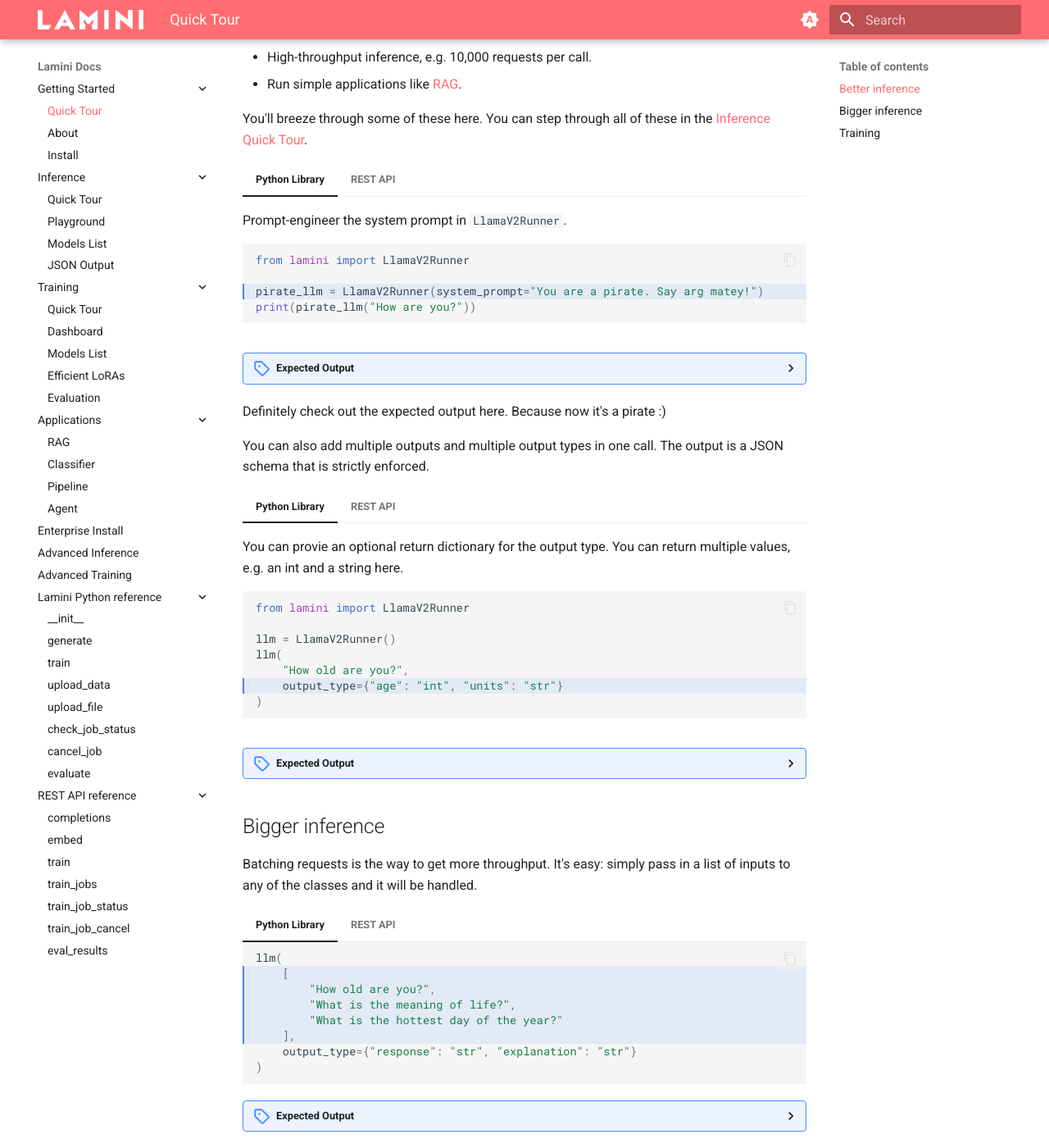
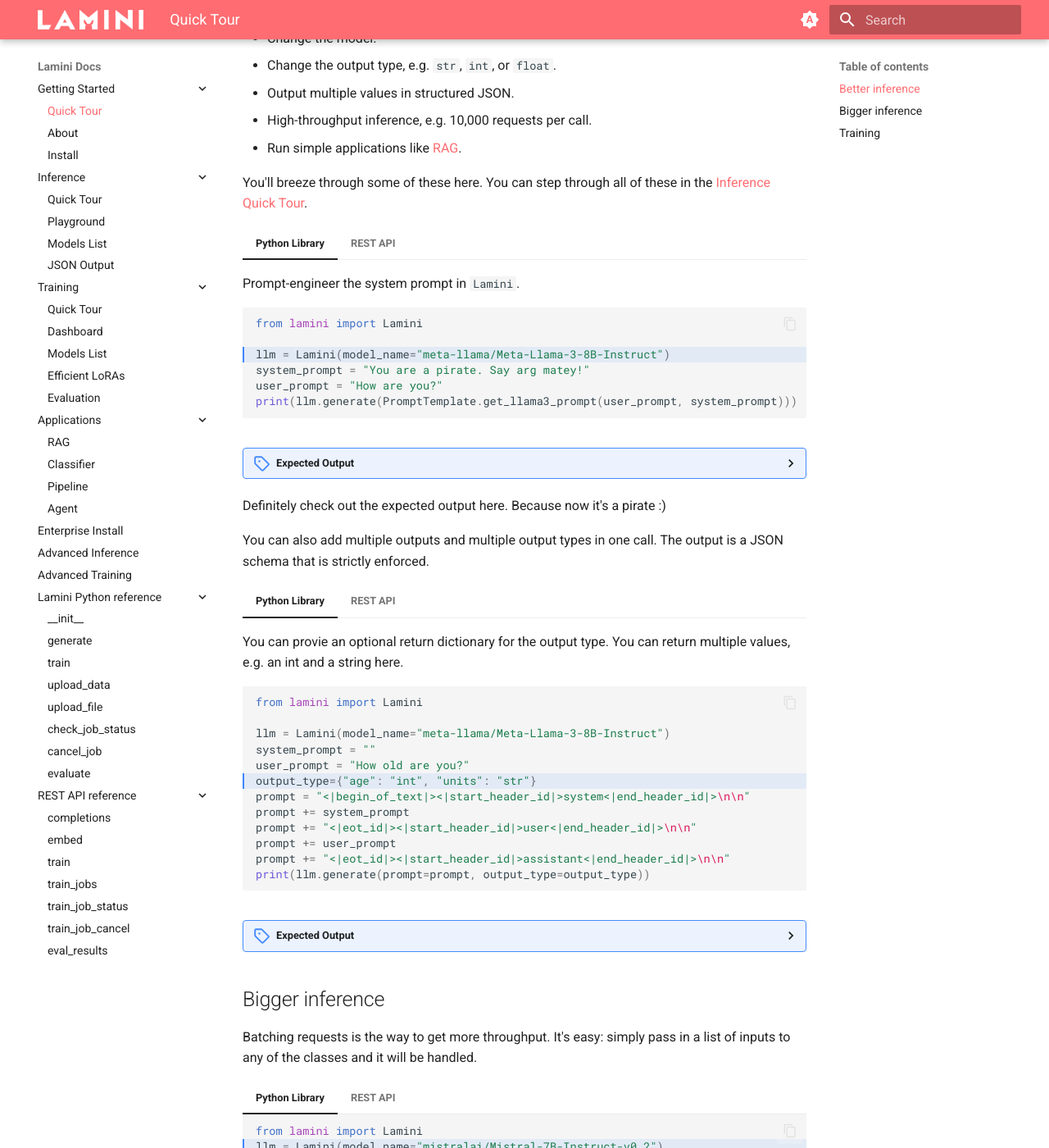
Before and after one commit to lamini-ai/lamini-ai.github.io, an MkDocs documentation site: the page built from docs/index.md, in a window 1280 px wide and 1400 px high, scrolled down 1007 px. Shown: the whole window at 82% size. Built offline with MkDocs 1.6.1 and Material for MkDocs 9.7.7, drawn with Linux system fonts in a browser that asks for light colours; some of the changed text lies outside the part shown.

Commit message:
Updates: (1) Llama 2 to Llama 3, (2) Runner to Lamini

````diff
--- a/docs/index.md
+++ b/docs/index.md
@@ -17,18 +17,34 @@
 
     ```python
     import lamini
+    from prompt_template import PromptTemplate
 
     lamini.api_key = "<YOUR-LAMINI-API-KEY>"
 
-    llm = lamini.LlamaV2Runner()
-    print(llm("How are you?"))
+    llm = Lamini(class_name="meta-llama/Meta-Llama-3-8B-Instruct")
+    print(llm.generate(PromptTemplate.get_llama3_prompt("How are you?")))
     ```
 
     <details>
+    <summary>prompt_template.py</summary>
+        ```
+        llama3_header = "<|begin_of_text|><|start_header_id|>system<|end_header_id|>\n\n"
+        llama3_middle = "<|eot_id|><|start_header_id|>user<|end_header_id|>\n\n"
+        llama3_footer = "<|eot_id|><|start_header_id|>assistant<|end_header_id|>\n\n"
+
+        class PromptTemplate:
+
+        @staticmethod
+        def get_llama3_prompt(user_prompt, system_prompt=" "):
+            return llama3_header + system_prompt + llama3_middle + user_prompt + llama3_footer
+        ```
+    </details>
+
+    <details>
     <summary>Expected Output</summary>
-
-        "Hello! I'm just an AI, I don't have feelings or emotions like humans do, but I'm here to help you with any questions or concerns you may have. I'm programmed to provide respectful, safe, and accurate responses, and I will always do my best to help you. Please feel free to ask me anything, and I will do my best to assist you. Is there something specific you would like to know or discuss?"
-
+        ```
+        I'm just a language model, I don't have emotions or feelings like humans do, so I don't have a personal well-being or emotional state. I'm simply a computer program designed to process and generate text based on the inputs I receive. I'm functioning properly and ready to assist you with any questions or tasks you may have!
+        ```
     </details>
 
     That's it! 🎉
@@ -42,18 +58,16 @@
         --header "Authorization: Bearer $LAMINI_API_KEY" \
         --header "Content-Type: application/json" \
         --data '{
-            "model_name": "meta-llama/Llama-2-7b-chat-hf",
-            "prompt": "<s>[INST] <<SYS>>\nYou are a helpful assistant \n<</SYS>>\n\nWhat is a llama? [/INST]"
+            "model_name": "meta-llama/Meta-Llama-3-8B-Instruct",
+            "prompt": ["<|begin_of_text|><|start_header_id|>system<|end_header_id|>\n\n You are a helpful assistant <|eot_id|><|start_header_id|>user<|end_header_id|>\n\n What is a llama? <|eot_id|><|start_header_id|>assistant<|end_header_id|>\n\n"]
         }'
     ```
 
     <details>
     <summary>Expected Output</summary>
-
-    {
-        "output":"  Ah, a llama! *excitedly* A llama is a domesticated mammal that is native to South America. They are members of the camel family and are known for their distinctive long necks, ears, and coats. Llamas are known for their intelligence, gentle nature, and versatility, making them popular as pack animals, companions, and even therapy animals. They are also a popular choice for fiber production, as their wool is soft, warm, and durable. *nods* Is there anything else you would like to know about llamas?"
-    }
-
+        ```
+        [{"output":"I'd be happy to help!\n\nA llama is a domesticated mammal that belongs to the camelid family, which also includes camels and alpacas. They are native to South America, specifically the Andean region of present-day Peru, Bolivia, Ecuador, and Chile.\n\nLlamas are known for their distinctive appearance, which includes:\n\n* A long neck and legs\n* A soft, woolly coat that can range in color from white to brown to black\n* A banana-shaped ear\n* A long, bushy tail\n* A gentle disposition\n\nLlamas are often used as pack animals, carrying goods and supplies across the Andean terrain. They are also used for their wool, which is soft and warm, and for their milk, which is rich in nutrients.\n\nIn recent years, llamas have become popular as pets, and some people even keep them as companions. They are known for their intelligence, social nature, and ability to form strong bonds with humans.\n\nSome interesting facts about llamas include:\n\n* Llamas can live up to 20-30 years in captivity\n* They are able to spit when they feel threatened or scared, but this is relatively rare\n* Llamas are able to communicate with each other through a variety of sounds, including humming, snorting, and grunting\n* They are able to run at speeds of up to 35 miles per hour\n\nOverall, llamas are fascinating creatures that have adapted to life in the Andean highlands and have become an important part of the region's culture and economy."}]
+        ```
     </details>
 
     That's it! 🎉
@@ -75,12 +89,14 @@
 
 === "Python Library"
 
-    Prompt-engineer the system prompt in `LlamaV2Runner`.
+    Prompt-engineer the system prompt in `Lamini`.
     ```python hl_lines="3"
-    from lamini import LlamaV2Runner
+    from lamini import Lamini
 
-    pirate_llm = LlamaV2Runner(system_prompt="You are a pirate. Say arg matey!")
-    print(pirate_llm("How are you?"))
+    llm = Lamini(model_name="meta-llama/Meta-Llama-3-8B-Instruct")
+    system_prompt = "You are a pirate. Say arg matey!"
+    user_prompt = "How are you?"
+    print(llm.generate(PromptTemplate.get_llama3_prompt(user_prompt, system_prompt)))
     ```
 
 === "REST API"
@@ -94,15 +110,15 @@
         --header "Authorization: Bearer $LAMINI_API_KEY" \
         --header "Content-Type: application/json" \
         --data '{
-            "model_name": "meta-llama/Llama-2-7b-chat-hf",
-            "prompt": "<s>[INST] <<SYS>>\nYou are a pirate. Say arg matey!\n<</SYS>>\n\nHow are you? [/INST]"
+            "model_name": "meta-llama/Meta-Llama-3-8B-Instruct",
+            "prompt": ["<|begin_of_text|><|start_header_id|>system<|end_header_id|>\n\n You are a pirate. Say arg matey! <|eot_id|><|start_header_id|>user<|end_header_id|>\n\n How are you? <|eot_id|><|start_header_id|>assistant<|end_header_id|>\n\n"]
         }'
     ```
 
 <details>
 <summary>Expected Output</summary>
     ```
-    ARGH matey! *adjusts eye patch* I be doin' grand, thank ye for askin'! The sea be callin' me name, and me heart be yearnin' fer the next great adventure. *winks* What be bringin' ye to these fair waters? Maybe we can share a pint o' grog and swap tales o' the high seas? *grin*
+    Arrr, I be doin' just fine, thank ye for askin'! Me and me crew have been sailin' the seven seas, plunderin' the riches and singin' sea shanties 'round the campfire. Me leg be feelin' a bit stiff from all the swabbin' the decks, but a good swig o' grog and a bit o' rest should fix me up just fine. What about ye, matey? How be yer day goin'?
     ```
 </details>
 
@@ -115,36 +131,41 @@
     You can provie an optional return dictionary for the output type. You can return multiple values, e.g. an int and a string here.
 
     ```python hl_lines="6"
-    from lamini import LlamaV2Runner
+    from lamini import Lamini
 
-    llm = LlamaV2Runner()
-    llm(
-        "How old are you?",
-        output_type={"age": "int", "units": "str"}
-    )
+    llm = Lamini(model_name="meta-llama/Meta-Llama-3-8B-Instruct")
+    system_prompt = ""
+    user_prompt = "How old are you?"
+    output_type={"age": "int", "units": "str"}
+    prompt = "<|begin_of_text|><|start_header_id|>system<|end_header_id|>\n\n"
+    prompt += system_prompt
+    prompt += "<|eot_id|><|start_header_id|>user<|end_header_id|>\n\n"
+    prompt += user_prompt
+    prompt += "<|eot_id|><|start_header_id|>assistant<|end_header_id|>\n\n"
+    print(llm.generate(prompt=prompt, output_type=output_type))
     ```
 
 === "REST API"
 
     ```sh hl_lines="7-10"
     curl --location "https://api.lamini.ai/v1/completions" \
-        --header "Authorization: Bearer $LAMINI_API_KEY" \
-        --header "Content-Type: application/json" \
-        --data '{
-            "model_name": "meta-llama/Llama-2-7b-chat-hf",
-            "prompt": "How old are you?",
-            "out_type": {
-                "age": "int",
-                "units": "str"
-            }
-        }'
+    --header 'Authorization: Bearer 7f591d9b71e532a3e1c993d90a3b011bb509623c78d7271c1a4bda3dee67bdad' \
+    --header "Content-Type: application/json" \
+    --data '{
+        "model_name": "meta-llama/Meta-Llama-3-8B-Instruct",
+        "prompt": ["<|begin_of_text|><|start_header_id|>system<|end_header_id|>\n\n <|eot_id|><|start_header_id|>user<|end_header_id|>\n\n How old are you? <|eot_id|><|start_header_id|>assistant<|end_header_id|>\n\n"],
+        "out_type": {
+            "age": "int",
+            "units": "str"
+        }
+    }'
     ```
 
 <details>
 <summary>Expected Output</summary>
     ```
     {
-        "age":30,
+        "age":0,
         "units":"years"
     }
     ```
@@ -157,15 +178,15 @@
 === "Python Library"
 
     ```python hl_lines="2-6"
-
-    llm(
-        [
-            "How old are you?",
-            "What is the meaning of life?",
-            "What is the hottest day of the year?"
-        ],
-        output_type={"response": "str", "explanation": "str"}
-    )
+    from lamini import Lamini
+    llm = Lamini(model_name="mistralai/Mistral-7B-Instruct-v0.2")
+    prompt = [
+        "How old are you?",
+        "What is the meaning of life?",
+        "What is the hottest day of the year?"
+    ]
+    output_type={"response": "str", "explanation": "str"}
+    print(llm.generate(prompt=prompt, output_type=output_type))
     ```
 
 === "REST API"
@@ -175,7 +196,7 @@
         --header "Authorization: Bearer $LAMINI_API_KEY" \
         --header "Content-Type: application/json" \
         --data '{
-            "model_name": "meta-llama/Llama-2-7b-chat-hf",
+            "model_name": "mistralai/Mistral-7B-Instruct-v0.2",
             "prompt": [
                 "How old are you?",
                 "What is the meaning of life?",
@@ -191,20 +212,19 @@
 <details>
 <summary>Expected Output</summary>
     ```
-    [
-        {
-            "response":"I'm just an AI, I don't have personal experiences or emotions like humans do. However, I'm here to help you with any questions or tasks you may have. Is there something specific you'd like to know or discuss ",
-            "explanation":"I'm just an AI, I don't have personal experiences or emotions like humans do. I'm here to help you with any questions or tasks you may have. Is there something specific you'd like to know or discuss"
-        },
-        {
-            "response":"The meaning of life is to find your gift. The purpose of life is to give it away ",
-            "explanation":"The meaning of life is a question that has puzzled philosophers and theologians for centuries. However, as the famous poet and author, Pablo Picasso once said, 'The meaning of life is to find your gift. The purpose of life is to give it away.' This quote highlights the idea that the purpose of life is not just to exist, but to make a positive impact on the world through the unique talents and abilities that each person possesses. By discovering and using our gifts to help others, we can find true fulfillment and purpose in life. This quote also emphasizes the importance of generosity and giving back to the community, as it is through these acts of kindness that we can truly make a difference in the world. Ultimately, the meaning of life is to find your gift, and to use it to make the world a better place"
-        },
-        {
-            "response":"The hottest day of the year is usually around July 21st in the Northern Hemisphere, and January 20th in the Southern Hemisphere. However, the exact date can vary depending on the location and the specific weather patterns in a given year. Some places, such as the deserts of the southwestern United States, can experience their hottest temperatures in June or July, while other places, such as the tropics, may experience their hottest temperatures in April or May. It's important to check local weather forecasts and climate data to determine the hottest day of the year in a particular location ",
-            "explanation":"The hottest day of the year is typically around the summer solstice in the Northern Hemisphere, and the winter solstice in the Southern Hemisphere. This is because the Earth's axis is tilted at an angle of about 23.5 degrees, which causes the sun's rays to hit the Northern Hemisphere more directly during the summer months and the Southern Hemisphere during the winter months. As a result, the temperatures in the Northern Hemisphere tend to be warmer than in the Southern Hemisphere during the summer months, and vice versa during the winter months. However, there can be variations in the timing and intensity of the hottest day of the year depending on local weather patterns and climate conditions."
-        }
-    ]
+    [{
+        "response":"I don't have the ability to age or exist outside of this text-based environment. I'm here to help answer questions and provide information to the best of my ability ",
+
+        "explanation":"I am a text-based artificial intelligence and do not have the physical attributes or biological functions associated with aging. I exist solely to process and generate text based on the data and algorithms I've been programmed with. I don't have the ability to experience time or change in the way that a living organism does"
+    },{
+        "response":"The meaning of life is a question that has puzzled philosophers, theologians, and thinkers throughout history. Some believe that the meaning of life is to seek happiness, knowledge, or personal growth, while others believe that it is to serve a higher power or to fulfill a specific purpose. Ultimately, the answer to this question is a matter of personal belief and interpretation. Some people may find meaning in their relationships, their work, or their faith, while others may find it through exploration and discovery. Ultimately, the meaning of life may be something that each individual must discover for themselves ",
+
+        "explanation":"The question of the meaning of life is a philosophical and metaphysical question related to the purpose or significance of life or existence in general. It has been asked for centuries and has been the subject of much debate and discussion among scholars, theologians, and thinkers. Some people believe that the meaning of life is to seek happiness, knowledge, or personal growth, while others believe that it is to serve a higher power or to fulfill a specific purpose. Ultimately, the answer to this question is a matter of personal belief and interpretation. Some people may find meaning in their relationships, their work, or their faith, while others may find it through exploration and discovery. It is a deeply personal and subjective question, and each individual must ultimately determine what gives their life meaning and purpose"
+    },{
+        "response":"The hottest day of the year varies depending on the location. It's best to check the local weather records for the hottest temperature ever recorded in your area ",
+
+        "explanation":"The hottest day of the year can vary greatly depending on the location. Some places may experience their hottest temperatures during the summer months, while others may have hotter days during other seasons. To find out the hottest day on record for a specific location, it's best to check the local weather records or meteorological data"
+    }]
     ```
 </details>
 
@@ -222,7 +242,7 @@
 
 === "Python Library"
 
-    First, get data and put it in the format that `LlamaV2Runner` expects, which includes an `input` and `output`.
+    First, get data and put it in the format that `Lamini` expects, which includes an `input` and `output`.
 
     Sample data:
 
@@ -294,11 +314,10 @@
     Next, instantiate the model and train. Track progress and view eval results at [https://app.lamini.ai/train](https://app.lamini.ai/train).
 
     ```python
-    from lamini import LlamaV2Runner
+    from lamini import Lamini
 
-    llm = LlamaV2Runner()
-    llm.data = data
-    llm.train()
+    llm = Lamini(model_name="meta-llama/Meta-Llama-3-8B-Instruct")
+    llm.train(data)
     ```
 
 Want to go deeper? Check out [our SDK Repo](https://github.com/lamini-ai/lamini-sdk/tree/main)!
````
Also changed, not shown: README.md (+1 -0 lines), docs/enterprise_install.md (+1 -1 lines).
